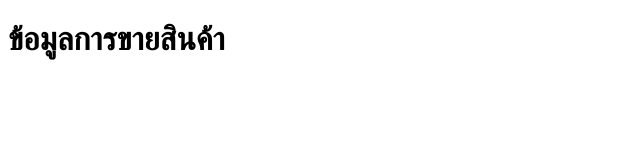
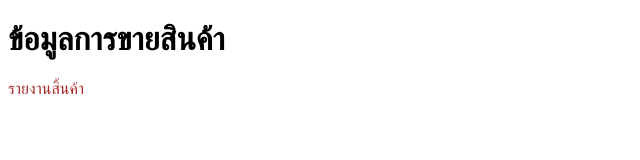
Before and after one commit to oilclup/project-test, a plain HTML site: page index.html in a window 1280 px wide. Shown: the whole page, without its empty margins (0-640 px from the left). Drawn offline with Linux system fonts and the light colour scheme.

Commit message:
add report sale

```diff
--- a/index.html
+++ b/index.html
@@ -5,8 +5,14 @@
     <meta http-equiv="X-UA-Compatible" content="IE=edge">
     <meta name="viewport" content="width=device-width, initial-scale=1.0">
     <title>Document</title>
+    <style>
+        p {
+            color: brown;
+        }
+    </style>
 </head>
 <body>
     <h1>ข้อมูลการขายสินค้า</h1>
+       <p>รายงานสิ้นค้า</p>
 </body>
 </html>
```
